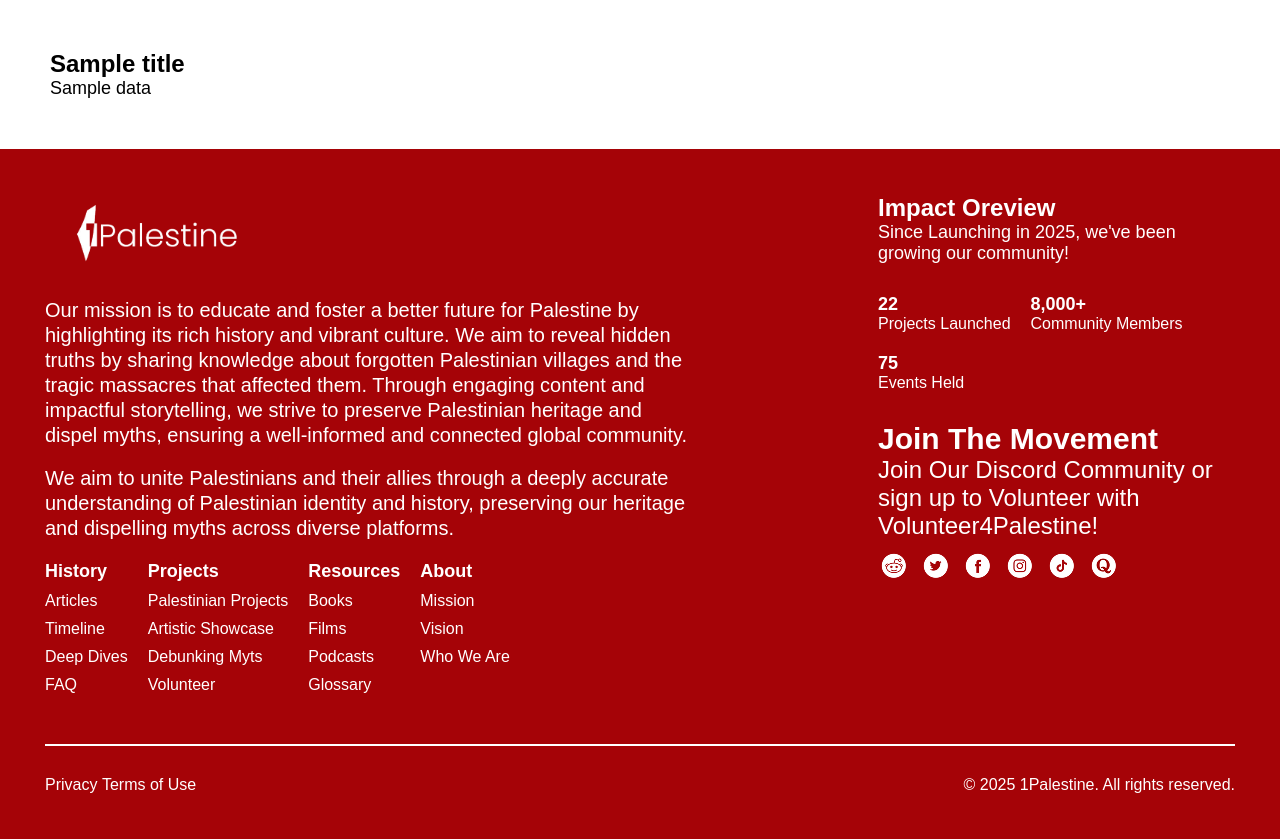
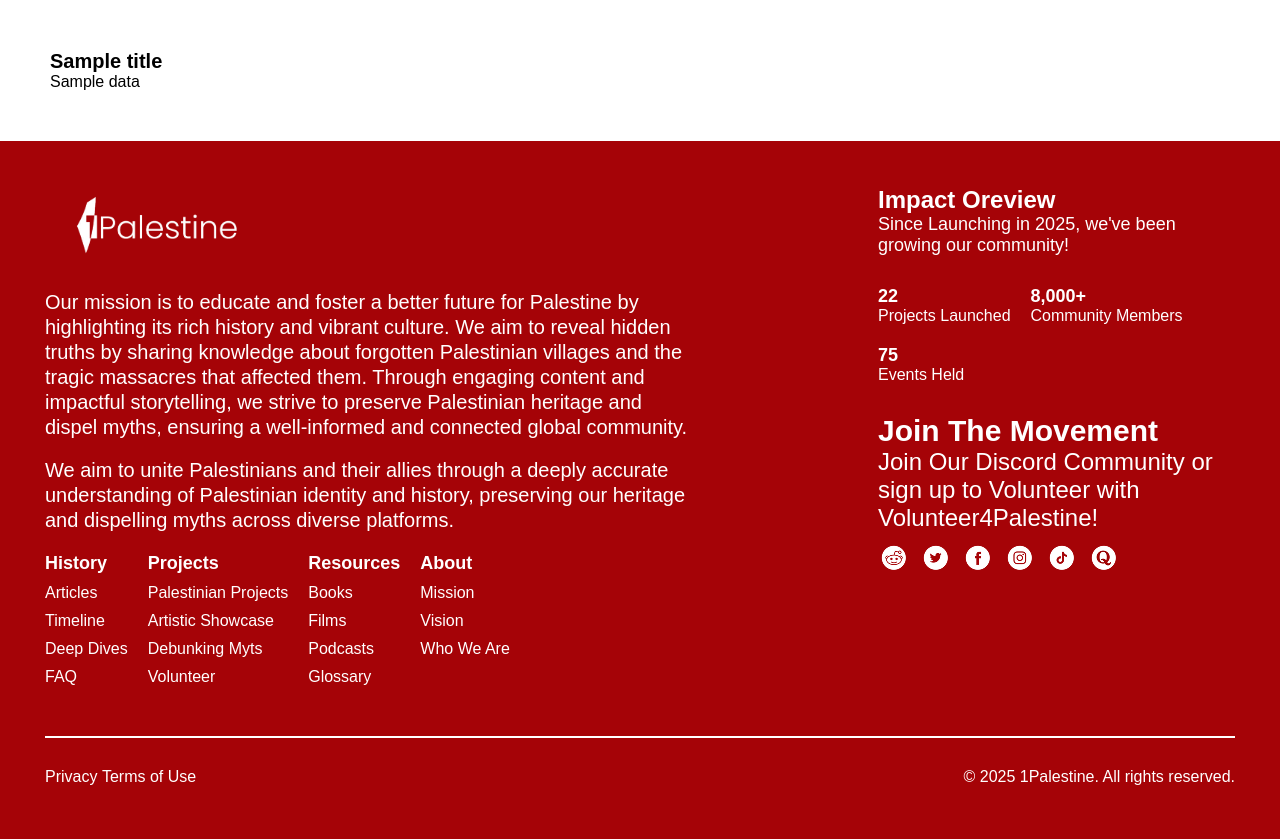
Before and after one commit to 1PalestineTech/rp_web_project, a Flask app: template templates/page.html in a window 1280 px wide. Shown: the part 233-1072 px from the top of the page. After the commit the page ends 1018 px from the top, so only its background shows below. Run offline with Flask 3, Linux system fonts and the light colour scheme; the template is opened without the code that fills it: most values are stand-ins (such as "Sample title", 1, 10 or a date in 2020); some libraries are stand-ins or nearby versions.

```diff
--- a/templates/page.html
+++ b/templates/page.html
@@ -31,8 +31,8 @@
     <div class="article_post">
     -->
       <div class="m-50">
-                <h2>{{title}}</h2>
-                <div class="font-18">{{data|safe}}</div>
+                <h2 class="font-20 mn-30">{{title}}</h2>
+                <div class="font-16">{{data|safe}}</div>
 
       </div>
 <!--
```
